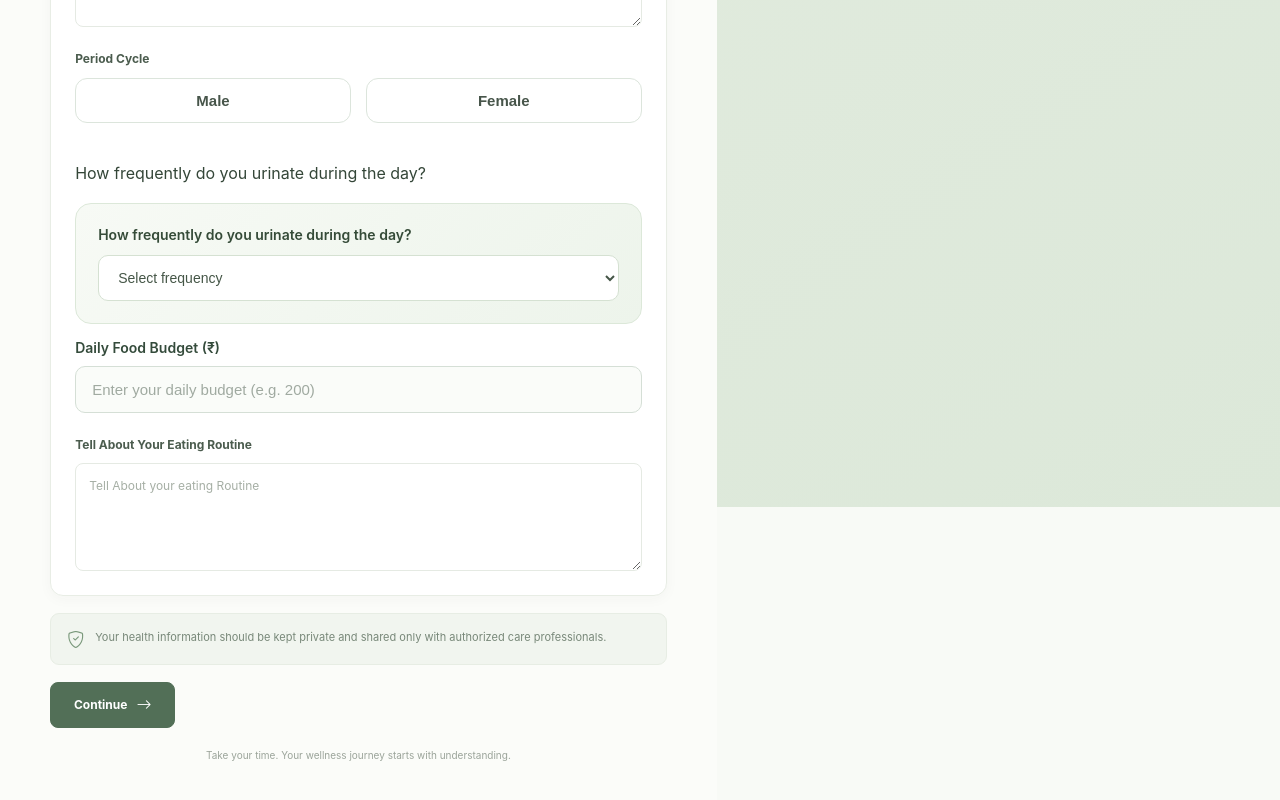
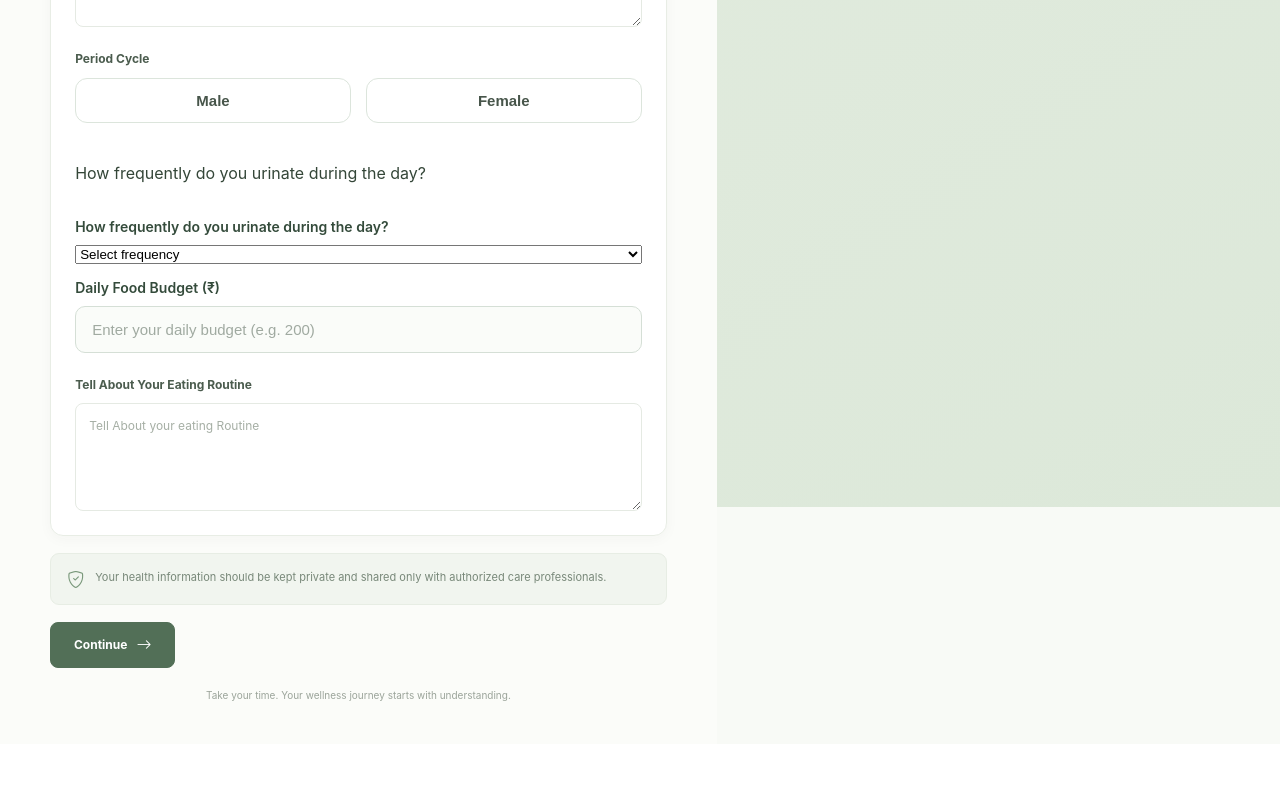
Before and after one commit to afkar-007/nutriora-frontend, a React (Vite) app: page /Lifestyle in a window 1280 px wide. Shown: the part 2533-3333 px from the top of the page. After the commit the page ends 3277 px from the top, so only its background shows below. Built offline with nearby package versions, Linux system fonts and the light colour scheme.

Commit message:
commit changes

```diff
--- a/src/Pages/Lifestyle.jsx
+++ b/src/Pages/Lifestyle.jsx
@@ -750,7 +750,7 @@ function Lifestyle() {
 
 <div className="urination-section">
 
-  <div className="urination-card">
+  <div className="dailyBudgetDiv">
     <label>How frequently do you urinate during the day?</label>
     <select
   name="urinationFrequency"
```
